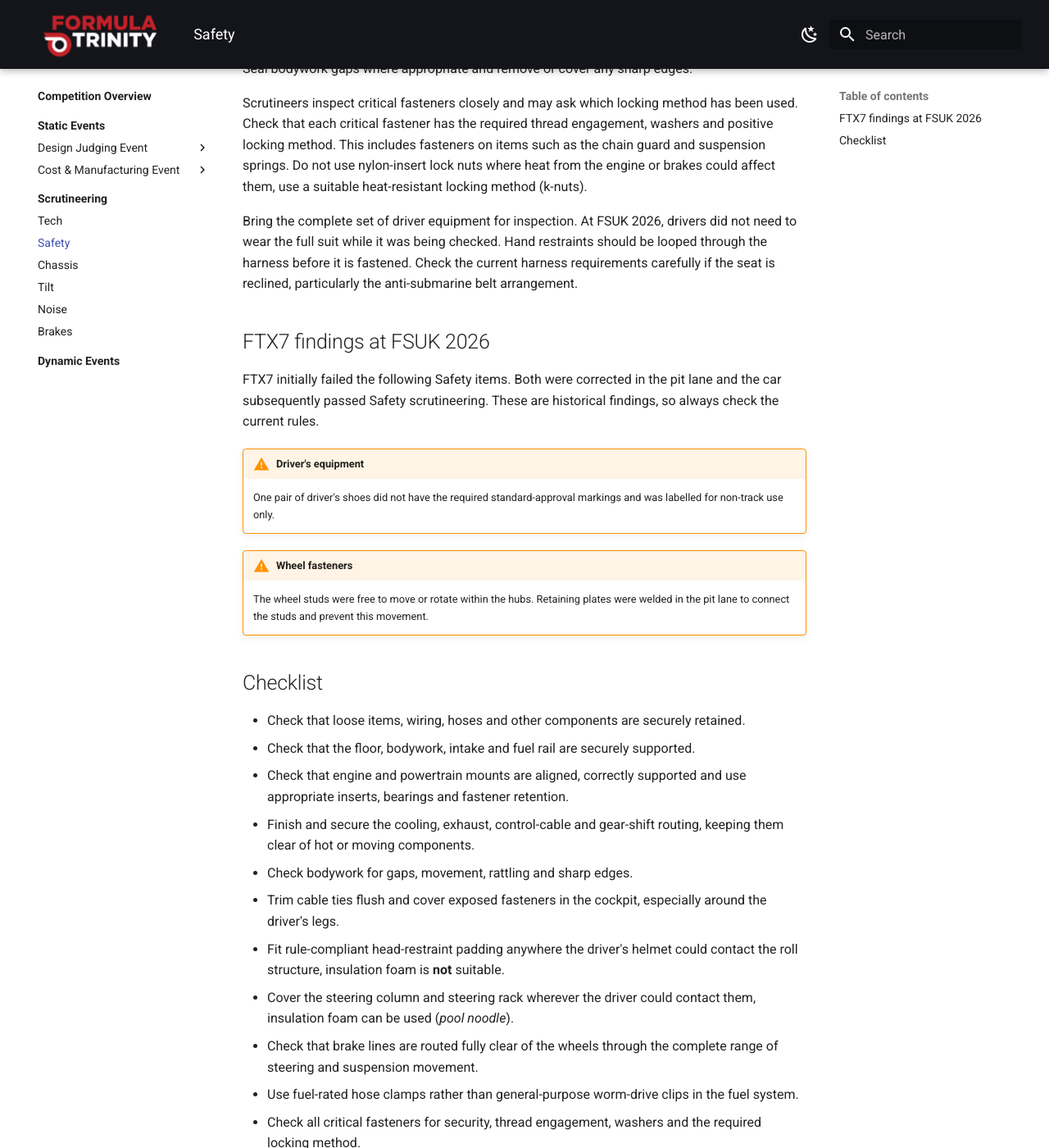
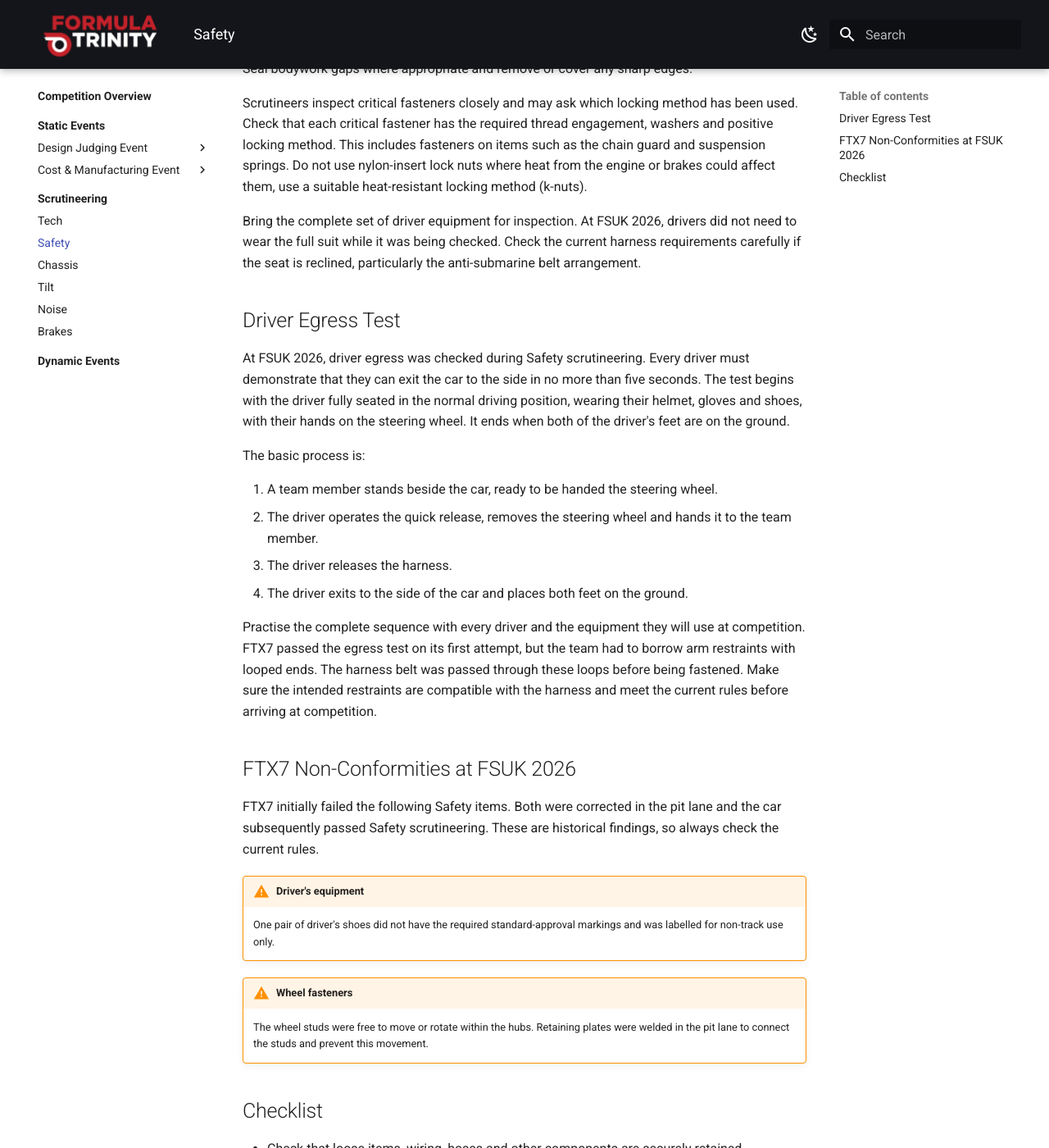
Before and after one commit to Formula-Trinity/ft-wiki, an MkDocs documentation site: the page built from docs/competition/scrut/safety/index.md, in a window 1280 px wide and 1400 px high, scrolled down 533 px. Shown: the whole window at 82% size. Built offline with MkDocs 1.6.1 and Material for MkDocs 9.7.7, drawn with Linux system fonts in a browser that asks for light colours; some of the changed text lies outside the part shown.

Commit message:
Added in driver egress notes to safety scrut

```diff
--- a/docs/competition/scrut/safety/index.md
+++ b/docs/competition/scrut/safety/index.md
@@ -11,9 +11,22 @@
 
 Scrutineers inspect critical fasteners closely and may ask which locking method has been used. Check that each critical fastener has the required thread engagement, washers and positive locking method. This includes fasteners on items such as the chain guard and suspension springs. Do not use nylon-insert lock nuts where heat from the engine or brakes could affect them, use a suitable heat-resistant locking method (k-nuts).
 
-Bring the complete set of driver equipment for inspection. At FSUK 2026, drivers did not need to wear the full suit while it was being checked. Hand restraints should be looped through the harness before it is fastened. Check the current harness requirements carefully if the seat is reclined, particularly the anti-submarine belt arrangement.
+Bring the complete set of driver equipment for inspection. At FSUK 2026, drivers did not need to wear the full suit while it was being checked. Check the current harness requirements carefully if the seat is reclined, particularly the anti-submarine belt arrangement.
 
-## FTX7 findings at FSUK 2026
+## Driver Egress Test
+
+At FSUK 2026, driver egress was checked during Safety scrutineering. Every driver must demonstrate that they can exit the car to the side in no more than five seconds. The test begins with the driver fully seated in the normal driving position, wearing their helmet, gloves and shoes, with their hands on the steering wheel. It ends when both of the driver's feet are on the ground.
+
+The basic process is:
+
+1. A team member stands beside the car, ready to be handed the steering wheel.
+2. The driver operates the quick release, removes the steering wheel and hands it to the team member.
+3. The driver releases the harness.
+4. The driver exits to the side of the car and places both feet on the ground.
+
+Practise the complete sequence with every driver and the equipment they will use at competition. FTX7 passed the egress test on its first attempt, but the team had to borrow arm restraints with looped ends. The harness belt was passed through these loops before being fastened. Make sure the intended restraints are compatible with the harness and meet the current rules before arriving at competition.
+
+## FTX7 Non-Conformities at FSUK 2026
 
 FTX7 initially failed the following Safety items. Both were corrected in the pit lane and the car subsequently passed Safety scrutineering. These are historical findings, so always check the current rules.
 
@@ -26,6 +39,8 @@
 ## Checklist
 
 - Check that loose items, wiring, hoses and other components are securely retained.
+- Practise the complete driver-egress sequence with every driver and confirm that each can exit in no more than five seconds.
+- Check that the arm restraints are compatible with the harness, can be fitted correctly and meet the current rules. FTX7 required loop-ended restraints fitted through the harness belt.
 - Check that the floor, bodywork, intake and fuel rail are securely supported.
 - Check that engine and powertrain mounts are aligned, correctly supported and use appropriate inserts, bearings and fastener retention.
 - Finish and secure the cooling, exhaust, control-cable and gear-shift routing, keeping them clear of hot or moving components.
```
Also changed, not shown: docs/competition/scrut/tech/index.md (+1 -1 lines).
